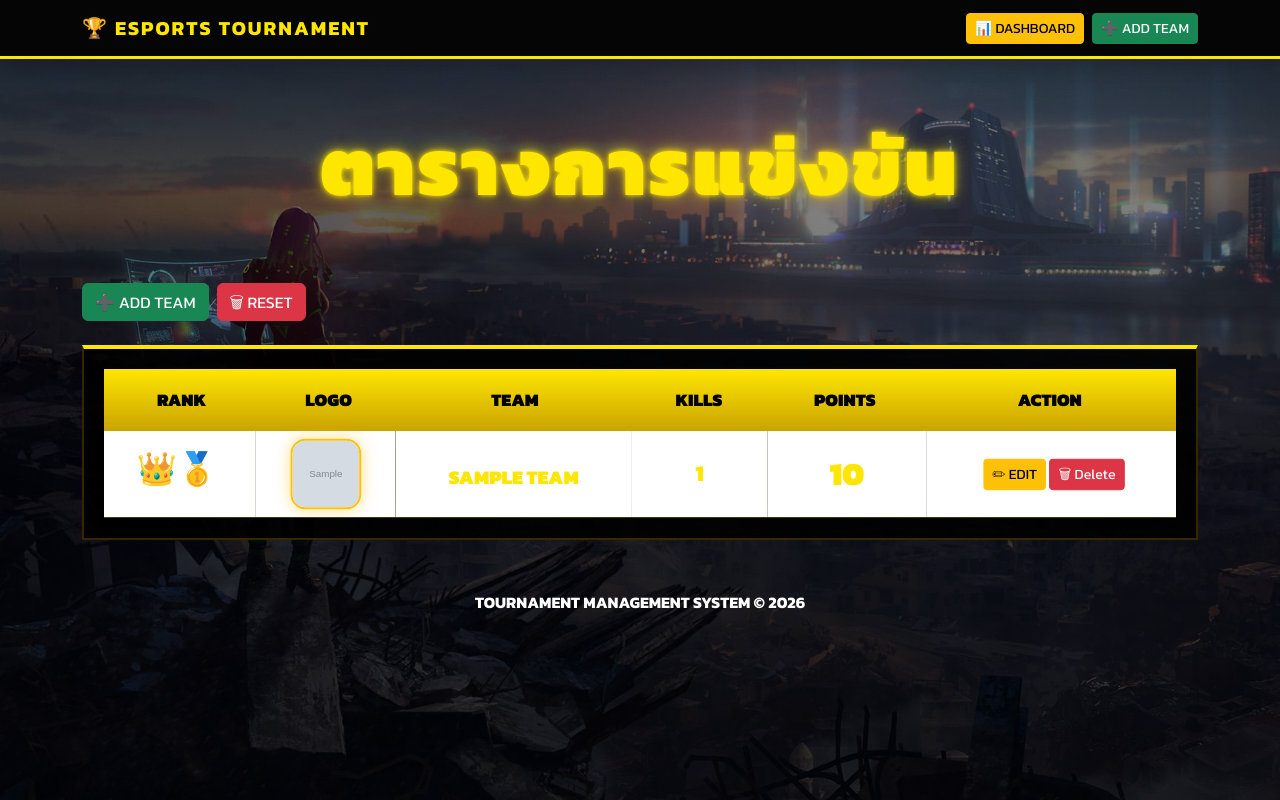
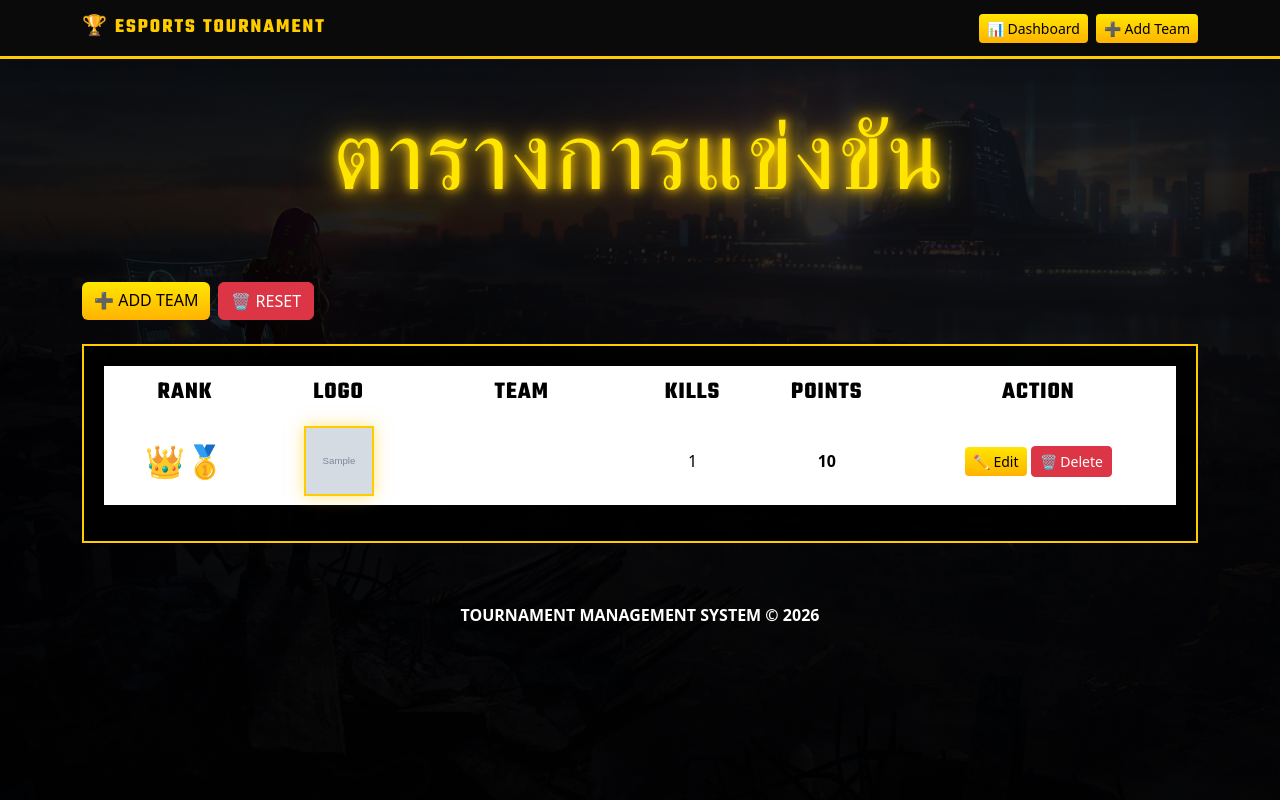
Before and after one commit to nantipat2548/ff-tournament, a Flask app: page / in a window 1280 px wide. Run offline with Flask 3, Linux system fonts and the light colour scheme; tables that the repository leaves empty hold one stand-in row (values such as "Sample post"); grey boxes marked "Sample" are stand-in pictures.

Commit message:
free fire theme

```diff
--- a/static/css/style.css
+++ b/static/css/style.css
@@ -1,700 +1,293 @@
-@import url('https://fonts.googleapis.com/css2?family=Kanit:wght@300;400;500;600;700;800;900&display=swap');
+
+@import url('https://fonts.googleapis.com/css2?family=Teko:wght@400;500;600;700&family=Kanit:wght@300;400;500;600;700&display=swap');
 
 *{
     margin:0;
     padding:0;
     box-sizing:border-box;
-    font-family:'Kanit',sans-serif;
 }
 
 body{
+    font-family:'Kanit',sans-serif;
+
     background:
     linear-gradient(
-        rgba(0,0,0,.45),
-        rgba(0,0,0,.65)
+        rgba(0,0,0,.80),
+        rgba(0,0,0,.92)
     ),
     url("../uploads/bgg.jpg");
 
     background-size:cover;
     background-position:center;
-    background-repeat:no-repeat;
     background-attachment:fixed;
 
+    color:#fff;
     min-height:100vh;
-    color:white;
 }
 
 /* ================= NAVBAR ================= */
 
 .navbar{
-    background:#000 !important;
-    border-bottom:2px solid #ffb300;
-    padding:15px 0;
+    background:#0a0a0a !important;
+    border-bottom:3px solid #ffcc00;
+    padding:14px 0;
 }
 
 .navbar-brand{
-    color:#ffb300 !important;
-    font-size:2rem;
-    font-weight:900;
+    font-family:'Teko',sans-serif;
+    font-size:2.2rem;
+    letter-spacing:2px;
+    color:#ffcc00 !important;
 }
 
 /* ================= HERO ================= */
 
 .hero{
     text-align:center;
-    padding:60px 0;
+    padding:50px 0;
 }
 
 .hero h1{
-    font-size:5rem;
-    font-weight:900;
-    color:#ffd54f;
+    font-family:'Teko',sans-serif;
+    font-size:6rem;
+    letter-spacing:3px;
+    text-transform:uppercase;
+    color:#ffe600;
 
     text-shadow:
-    0 0 20px rgba(255,193,7,.8),
-    0 0 40px rgba(255,152,0,.6);
+    0 0 10px #ffcc00,
+    0 0 20px #ffcc00,
+    0 0 40px rgba(255,204,0,.5);
 }
 
 .hero p{
-    font-size:1.3rem;
-    color:#f1f5f9;
+    font-size:1.2rem;
+    color:#ddd;
 }
 
 /* ================= BUTTON ================= */
 
-.btn-success{
-    background:#ffb300;
-    border:none;
-    color:black;
+.btn-success,
+.btn-warning{
+    background:linear-gradient(
+        to bottom,
+        #ffe600,
+        #ffb300
+    ) !important;
+
+    color:#000 !important;
+    border:none !important;
     font-weight:700;
-}
-
-.btn-success:hover{
-    background:#ffc107;
-    color:black;
-}
-
-.btn-warning{
-    font-weight:700;
+    border-radius:0;
 }
 
 .btn-danger{
-    font-weight:700;
+    border-radius:0;
 }
 
-/* ================= LEADERBOARD CARD ================= */
+.btn-outline-light,
+.btn-outline-warning{
+    border-radius:0;
+}
+
+/* ================= CARD ================= */
+
+.card{
+    background:rgba(0,0,0,.80);
+    border:1px solid #ffcc00;
+    border-radius:0;
+
+    box-shadow:
+    0 0 25px rgba(255,204,0,.15);
+}
+
+.card-header{
+    background:linear-gradient(
+        to right,
+        #ffcc00,
+        #ff9900
+    );
+
+    color:#000;
+    font-weight:800;
+}
+
+/* ================= DASHBOARD ================= */
+
+.number{
+    font-family:'Teko',sans-serif;
+    font-size:5rem;
+    color:#ffe600;
+
+    text-shadow:
+    0 0 10px #ffcc00;
+}
+
+/* ================= LEADERBOARD ================= */
 
 .leaderboard-card{
-
-    background:
-    rgba(0,0,0,.75);
-
-border: 2px solid rgba(255,191,0,.2);
-
-    box-shadow:
-    0 0 25px rgba(255,193,7,.35);
-
-    border-radius:25px;
-
-
-
+    background:rgba(0,0,0,.85);
+    border:2px solid #ffcc00;
     padding:20px;
-
-
 }
 
-/* ================= TABLE ================= */
+/* TABLE */
 
 .table{
-    margin-bottom:0 !important;
     color:white;
 }
 
 .table thead tr{
-
     background:
     linear-gradient(
-        90deg,
-        #ff9800,
-        #ffc107
+        to right,
+        #7f5f00,
+        #ffcc00,
+        #7f5f00
     );
-
-    border-radius:50px;
 }
 
 .table thead th{
-
-    background:transparent !important;
-
-    color:black !important;
-
-    font-size:1.1rem;
-
-    font-weight:800;
-
+    color:#000 !important;
+    font-family:'Teko',sans-serif;
+    font-size:1.5rem;
+    letter-spacing:1px;
     border:none !important;
-
-    padding:18px;
-
-    text-transform:uppercase;
 }
 
 .table td{
-
-    color:#ffc107 !important;
-
-    padding:18px;
-
-    border-color:
-    rgba(255,255,255,.08);
-
+    border-color:rgba(255,255,255,.08);
     vertical-align:middle;
 }
 
 .table tbody tr{
-
-    background:
-    rgba(255,255,255,.03);
-
+    background:rgba(255,255,255,.02);
     transition:.25s;
 }
 
 .table tbody tr:hover{
-
-    background:
-    rgba(255,193,7,.10);
+    background:rgba(255,204,0,.08);
 }
 
-/* TOP 3 */
+/* CHAMPION */
 
 .table tbody tr:nth-child(1){
 
     background:
     linear-gradient(
         90deg,
-        rgba(255,215,0,.35),
-        rgba(255,193,7,.15)
+        rgba(255,204,0,.20),
+        rgba(255,204,0,.08)
     );
 
-    transform:scale(1.01);
-
     box-shadow:
-    0 0 30px rgba(255,215,0,.6);
-
+    inset 0 0 20px rgba(255,204,0,.25);
 }
 
-.table tbody tr:nth-child(2){
-    border-left:5px solid silver;
-}
-
-.table tbody tr:nth-child(3){
-    border-left:5px solid #cd7f32;
-
-}
-
-/* ================= TEAM LOGO ================= */
+/* TEAM LOGO */
 
 .team-logo{
-
     width:70px;
-
     height:70px;
 
     object-fit:cover;
 
-    border-radius:15px;
-
-    border:2px solid #ffc107;
+    border:2px solid #ffcc00;
 
     box-shadow:
-    0 0 15px rgba(255,193,7,.5);
-
-    transition:.3s;
+    0 0 15px rgba(255,204,0,.5);
 }
 
-.team-logo:hover{
+/* TEAM NAME */
 
-    transform:scale(1.1);
+.team-card{
+    background:none;
+    border:none;
+
+    font-weight:700;
+    color:#fff;
+    font-size:1.1rem;
 }
 
-/* ================= CARD ================= */
+/* RANK */
 
-.card{
-
-    background:
-    linear-gradient(
-        135deg,
-        rgba(20,20,20,.95),
-        rgba(40,40,40,.85)
-    );
-
-    border:1px solid rgba(255,193,7,.25);
-
-    box-shadow:
-    0 0 20px rgba(255,193,7,.15);
-
-    border-radius:25px;
-
-    overflow:hidden;
+.champion-rank{
+    font-size:2rem;
 }
 
+/* LOGIN PAGE */
 
-/* ================= FORM ================= */
+.main-title{
+    font-family:'Teko',sans-serif;
+    font-size:6rem;
+    color:#fff;
+    letter-spacing:3px;
+}
+
+.subtitle{
+    color:#fff;
+    font-size:1.3rem;
+}
+
+.login-card{
+    background:rgba(0,0,0,.85);
+
+    border:2px solid rgba(255,204,0,.4);
+
+    backdrop-filter:blur(8px);
+}
 
 .form-control,
 .form-select{
 
-    background:#111827;
-
+    background:#061126;
     color:white;
 
-    border:1px solid #374151;
+    border:1px solid #223a60;
+
+    border-radius:0;
 }
 
 .form-control:focus,
 .form-select:focus{
 
-    background:#111827;
-
+    background:#061126;
     color:white;
 
-    border-color:#ffc107;
+    border-color:#ffcc00;
 
     box-shadow:
-    0 0 15px rgba(255,193,7,.4);
+    0 0 10px rgba(255,204,0,.3);
 }
 
-/* ================= FOOTER ================= */
+/* FOOTER */
 
 .footer{
-
     text-align:center;
-
-    margin-top:30px;
-
+    margin-top:40px;
     padding:20px;
-
-    color:rgb(255, 255, 255);
-
+    color:white;
     font-weight:700;
 }
 
-/* TEAM + KILLS + POINTS */
-.table tbody td:nth-child(3),
-.table tbody td:nth-child(4),
-.table tbody td:nth-child(5){
-    font-size:28px;
-    font-weight:750;
-  color:#000000 !important;
+/* MOBILE */
+
+@media(max-width:768px){
+
+.hero h1{
+    font-size:3.5rem;
 }
 
-/* TOP 1 CHAMPION */
-
-.table tbody tr:nth-child(1){
-
-    background:
-    linear-gradient(
-        90deg,
-        rgba(255,215,0,.25),
-        rgba(255,193,7,.15)
-    );
-
-    box-shadow:
-    inset 0 0 25px rgba(255,215,0,.4);
-
-    animation: championGlow 2s infinite alternate;
+.main-title{
+    font-size:4rem;
 }
 
-@keyframes championGlow{
-
-    from{
-        box-shadow:
-        inset 0 0 20px rgba(255,215,0,.3);
-    }
-
-    to{
-        box-shadow:
-        inset 0 0 40px rgba(255,215,0,.7);
-    }
-}
-
-.team-card{
-
-    display:inline-block;
-
-    padding:8px 18px;
-
-    border-radius:12px;
-
-    background:
-    linear-gradient(
-        90deg,
-        rgba(255,193,7,.15),
-        rgba(255,152,0,.05)
-    );
-
-    border:1px solid rgba(255,193,7,.3);
-
-    box-shadow:
-    0 0 15px rgba(255,193,7,.2);
+.table thead th{
+    font-size:1rem;
 }
 
 .number{
-
-    font-size:4rem;
-
-    font-weight:900;
-
-    color:#ffc107;
-
-    text-shadow:
-    0 0 15px rgba(255,193,7,.8);
+    font-size:3rem;
 }
 
-@media(max-width:768px){
-
-    .hero h1{
-        font-size:2.7rem;
-    }
-
-    .table thead th{
-        font-size:.8rem;
-        padding:10px;
-    }
-
-    .table td{
-        font-size:.85rem;
-        padding:10px;
-    }
-
-    .team-logo{
-        width:50px;
-        height:50px;
-    }
-
-    .leaderboard-card{
-        padding:10px;
-    }
-
-    .navbar-brand{
-        font-size:1.2rem;
-    }
 }
-
-.champion-rank{
-
-    font-size:2rem;
-
-    animation:
-    crownFloat 1.5s infinite ease-in-out;
-}
-
-@keyframes crownFloat{
-
-    0%{
-        transform:translateY(0);
-    }
-
-    50%{
-        transform:translateY(-6px);
-    }
-
-    100%{
-        transform:translateY(0);
-    }
-}
-
-.main-title{
-    font-size:3rem;
-    font-weight:900;
-    color:#ffc107;
-
-    text-shadow:
-    0 0 15px rgba(255,193,7,.8),
-    0 0 35px rgba(255,193,7,.5);
-}
-
-.subtitle{
-    color:#ddd;
-    letter-spacing:2px;
-}
-
-.login-card{
-    border:2px solid rgba(255,193,7,.25);
-    box-shadow:
-    0 0 30px rgba(255,193,7,.2);
-}
-
-.card-header{
-    background:
-    linear-gradient(
-        90deg,
-        #ff9800,
-        #ffc107
-    );
-    color:black;
-    font-weight:800;
-}
-
-/* ================= DASHBOARD ================= */
-
-.number{
-    font-size:4rem;
-    font-weight:900;
-    color:#ffc107;
-    text-shadow:
-    0 0 15px rgba(255,193,7,.8);
-}
-
-/* ================= LOGIN PAGE ================= */
-
-.main-title{
-    font-size:3rem;
-    font-weight:900;
-    color:#ffc107;
-
-    text-shadow:
-    0 0 15px rgba(255,193,7,.8),
-    0 0 35px rgba(255,193,7,.5);
-}
-
-.subtitle{
-    color:#ddd;
-    letter-spacing:2px;
-}
-
-.login-card{
-    border:2px solid rgba(255,193,7,.25);
-    box-shadow:
-    0 0 30px rgba(255,193,7,.2);
-}
-
-/* ================= FORM LABEL ================= */
-
-.form-label{
-    color:#ffc107;
-    font-weight:700;
-}
-
-/* ================= BUTTON EFFECT ================= */
-
-.btn{
-    transition:.3s;
-}
-
-.btn:hover{
-    transform:translateY(-2px);
-}
-
-/* ================= CARD HEADER ================= */
-
-.card-header{
-    background:
-    linear-gradient(
-        90deg,
-        #ff9800,
-        #ffc107
-    ) !important;
-
-    color:black !important;
-    font-weight:800;
-    border:none;
-}
-
-/* ================= SCROLLBAR ================= */
-
-::-webkit-scrollbar{
-    width:10px;
-}
-
-::-webkit-scrollbar-track{
-    background:#111;
-}
-
-::-webkit-scrollbar-thumb{
-    background:#ffc107;
-    border-radius:10px;
-}
-
-::-webkit-scrollbar-thumb:hover{
-    background:#ff9800;
-}
-
-/* ======================================
-   FREE FIRE TOURNAMENT STYLE
-====================================== */
-
-.hero h1{
-    font-size:5rem;
-    font-weight:900;
-    text-transform:uppercase;
-    color:#ffe600;
-
-    letter-spacing:3px;
-
-    text-shadow:
-    0 0 5px #ffe600,
-    0 0 15px rgba(255,230,0,.7);
-}
-
-.hero p{
-    color:#d1d5db;
-    text-transform:uppercase;
-    letter-spacing:2px;
-}
-
-/* กล่องหลัก */
-
-.leaderboard-card{
-    background:rgba(0,0,0,.88);
-
-    border-top:4px solid #ffe600;
-
-    border-radius:0;
-
-    box-shadow:none;
-}
-
-/* หัวตาราง */
-
-.table thead tr{
-    background:
-    linear-gradient(
-        180deg,
-        #ffe600,
-        #c9a300
-    );
-}
-
-.table thead th{
-    color:#000 !important;
-    font-weight:900;
-    text-transform:uppercase;
-    border-right:1px solid rgba(0,0,0,.25);
-}
-
-/* แถว */
-
-.table tbody tr{
-    background:rgba(255,255,255,.02);
-}
-
-.table tbody tr:hover{
-    background:rgba(255,230,0,.08);
-}
-
-/* ตัวหนังสือ */
-
-.table td{
-    color:#fff !important;
-    font-weight:700;
-}
-
-/* TEAM */
-
-.team-card{
-    background:none;
-    border:none;
-    box-shadow:none;
-    padding:0;
-}
-
-.team-card strong{
-    color:#ffe600;
-    font-size:1.2rem;
-    font-weight:900;
-    text-transform:uppercase;
-}
-
-/* POINT */
-
-.table tbody td:nth-child(5){
-    color:#ffe600 !important;
-    font-size:2rem;
-    font-weight:900;
-}
-
-/* KILL */
-
-.table tbody td:nth-child(4){
-    color:#ffffff !important;
-    font-size:1.4rem;
-}
-
-/* TOP 1 */
-
-.table tbody tr:nth-child(1){
-    background:
-    linear-gradient(
-        90deg,
-        rgba(255,230,0,.22),
-        rgba(255,230,0,.05)
-    );
-
-    animation:none;
-}
-
-.table tbody tr:nth-child(1) td{
-    color:#ffe600 !important;
-}
-
-/* Navbar */
-
-.navbar{
-    background:#050505 !important;
-    border-bottom:3px solid #ffe600;
-}
-
-.navbar-brand{
-    color:#ffe600 !important;
-    font-weight:900;
-    letter-spacing:2px;
-}
-
-/* ปุ่ม */
-
-.btn-success,
-.btn-warning{
-    background:#ffe600;
-    border:none;
-    color:#000;
-    font-weight:900;
-    text-transform:uppercase;
-}
-
-.btn-success:hover,
-.btn-warning:hover{
-    background:#fff200;
-    color:#000;
-}
-
-/* Dashboard */
-
-.number{
-    color:#ffe600;
-    text-shadow:none;
-}
-
-/* Login */
-
-.card{
-    background:rgba(0,0,0,.88);
-    border:1px solid rgba(255,230,0,.25);
-}
-
-.card-header{
-    background:
-    linear-gradient(
-        180deg,
-        #ffe600,
-        #d4aa00
-    ) !important;
-
-    color:#000 !important;
-}
-
-.main-title{
-    color:#ffe600;
-    text-transform:uppercase;
-    letter-spacing:3px;
-}
```
